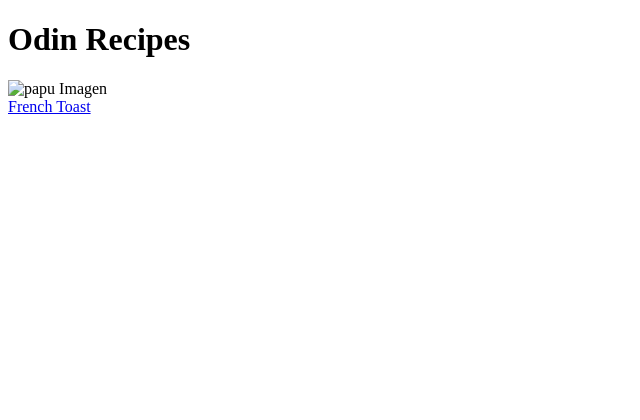
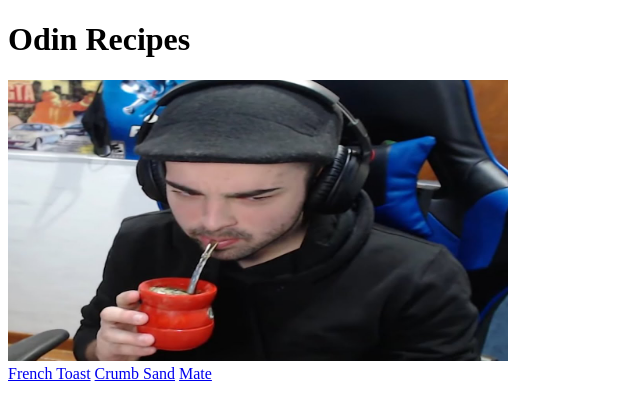
Before and after one commit to alisho0/odin-recipes, a plain HTML site: page index.html in a window 1280 px wide. Shown: the whole page, without its empty margins (0-640 px from the left). Drawn offline with Linux system fonts and the light colour scheme.

Commit message:
I put two more links about mate and crumb sandwich

```diff
--- a/index.html
+++ b/index.html
@@ -7,8 +7,10 @@
 </head>
 <body>
     <h1>Odin Recipes</h1>
-    <img width="500" src="papuMate" alt="papu Imagen">
+    <img width="500" src="papuMate.jpg" alt="papu Imagen">
     <br>
     <a href="recipes/frenchToast.html">French Toast</a>
+    <a href="recipes/crumbSand.html">Crumb Sand</a>
+    <a href="recipes/mate.html">Mate</a>
 </body>
 </html>
```
